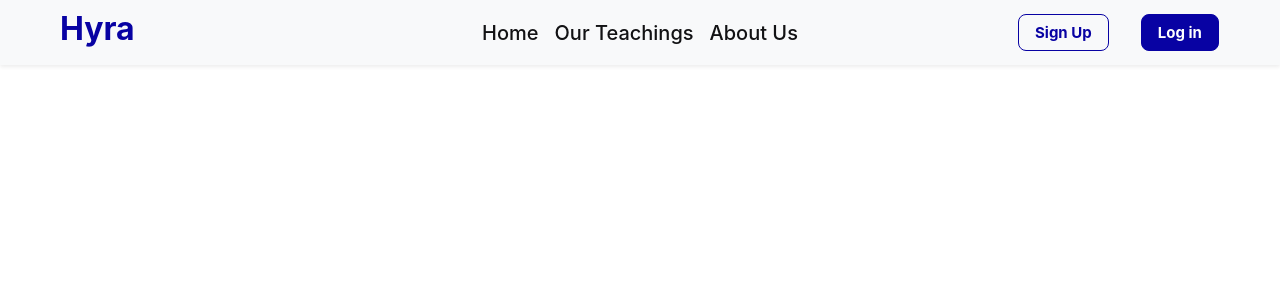
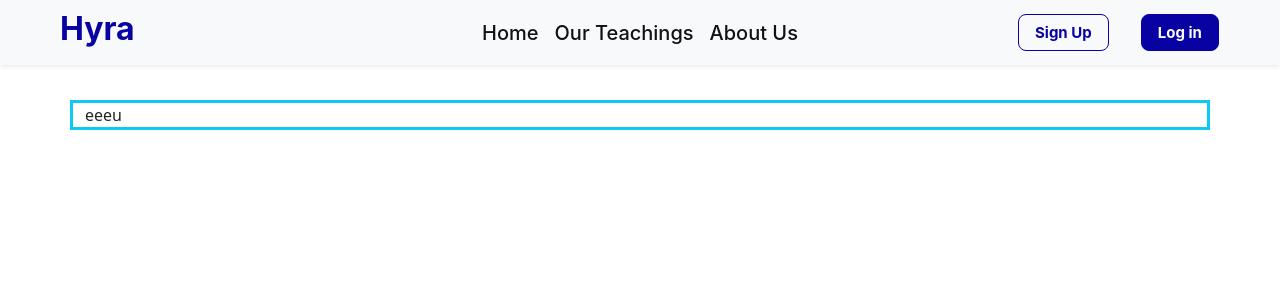
Before and after one commit to Oluwafemi-John1/Hyra-App, a React (Vite) app: page /ourteachings in a window 1280 px wide. Shown: the top 300 px of the page. Built offline with nearby package versions, Linux system fonts and the light colour scheme.

Commit message:
Update App.css and Ourteachings.jsx

```diff
--- a/src/App.css
+++ b/src/App.css
@@ -207,3 +207,17 @@
 }
 
 /* <=============== Signup ends ==============> */
+
+/* <=============== Ourteachings starts ==============> */
+/* @media screen and (min-width: 992px) {
+    .teach {
+        margin-top: 120px;
+    }
+} */
+
+.teach {
+    margin-top: 100px !important;
+}
+
+
+/* <=============== Ourteachings ends ==============> */
--- a/src/components/Ourteachings.jsx
+++ b/src/components/Ourteachings.jsx
@@ -5,7 +5,7 @@ const Ourteachings = () => {
     return (
         <>
             <Navbar/>
-            <div className="container mt-lg-5 border border-3 border-info"></div>
+            <div className="container border border-3 border-info teach">eeeu</div>
         </>
     )
 }
```
